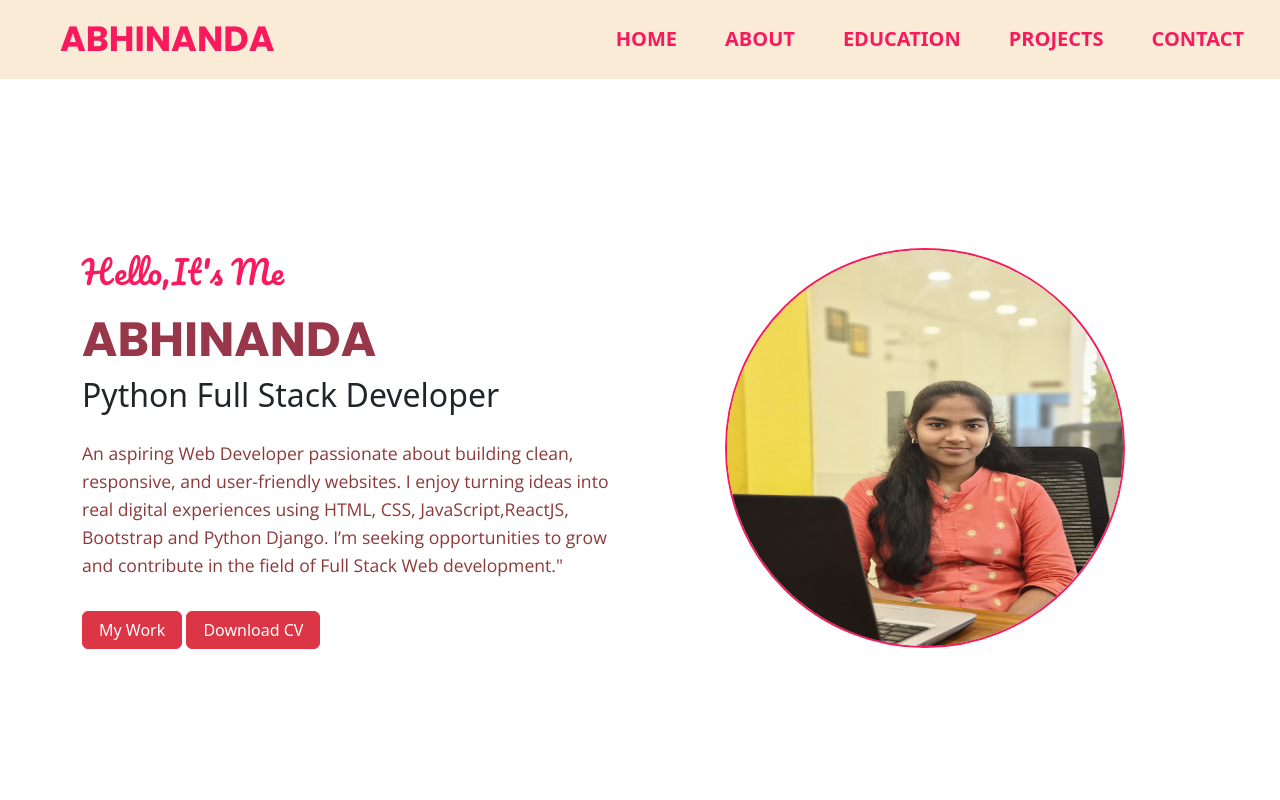
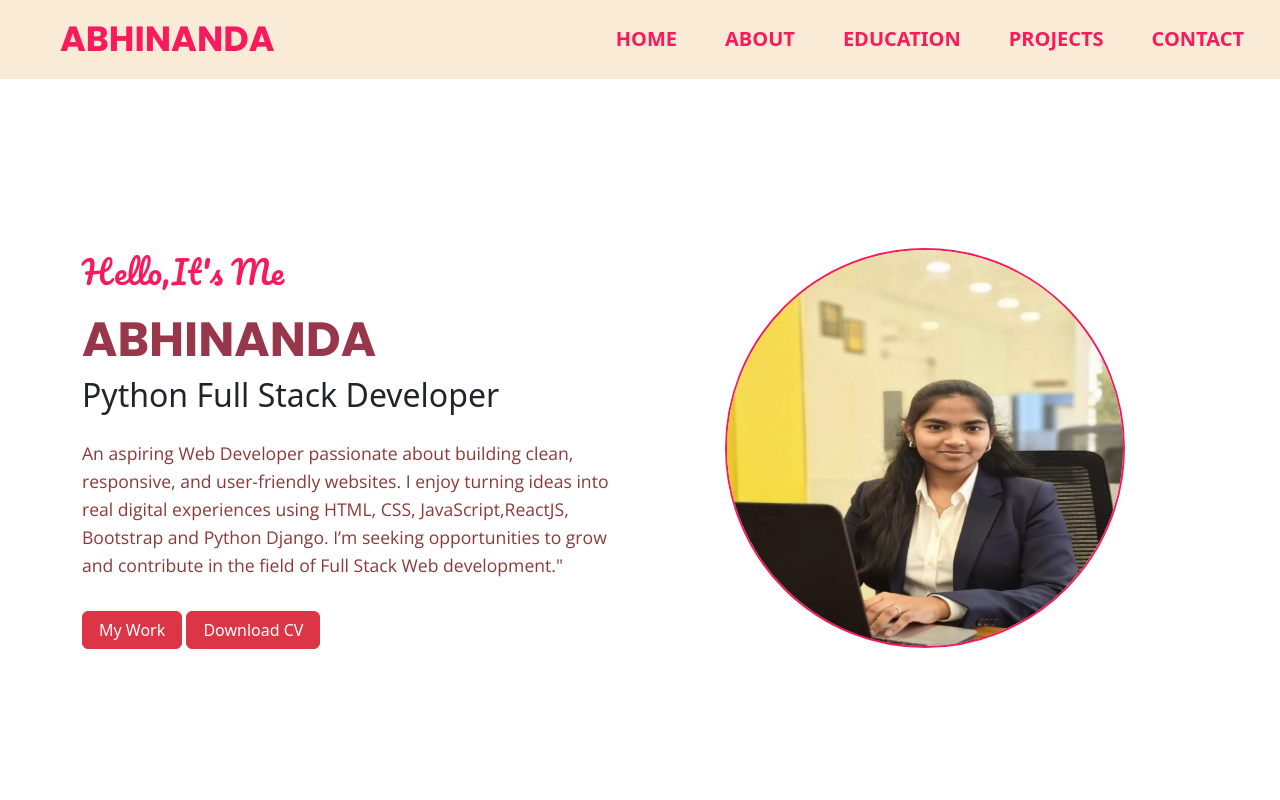
Before and after one commit to ABHINANDA-V/Portfolio-Website, a plain HTML site: page index.html in a window 1280 px wide. Shown: the top 800 px of the page. Drawn offline with nearby package versions, Linux system fonts and the light colour scheme.

Commit message:
pro pic updated

```diff
--- a/index.html
+++ b/index.html
@@ -56,7 +56,7 @@
         <div class="row min-vh-100 align-items-center">
             <div class="col-md-6">
                  <div class="home-img text-center">
-                    <img src="./images/profilepic3.jpeg" class="rounded-circle" alt="profile-img">
+                    <img src="./images/profilepic4.jpeg" class="rounded-circle" alt="profile-img">
                 </div>
             </div>
             <div class="col-md-6 order-md-first">
```
Also changed, not shown: images/profilepic4.jpeg (added).
